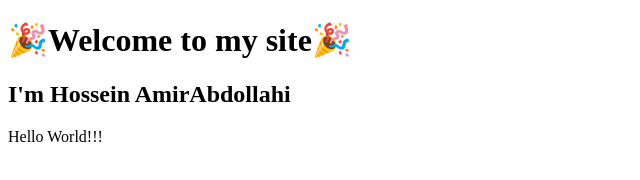
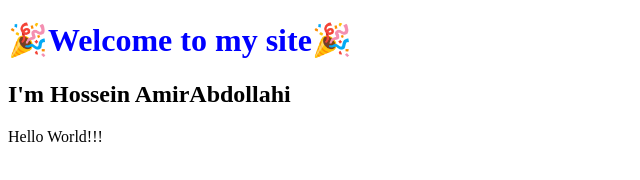
Before and after one commit to hossein-amirabdollahi/Hello_GitHub, a plain HTML site: page index.html in a window 1280 px wide. Shown: the whole page, without its empty margins (0-640 px from the left). Drawn offline with Linux system fonts and the light colour scheme.

Commit message:
add inline style

```diff
--- a/index.html
+++ b/index.html
@@ -4,7 +4,7 @@
         <title>Hello Git</title>
     </head>
     <body>
-        <h1>🎉Welcome to my site🎉</h1>
+        <h1 style="color: blue;">🎉Welcome to my site🎉</h1>
         <h2>I'm Hossein AmirAbdollahi</h2>
         Hello World!!!
     </body>
```
